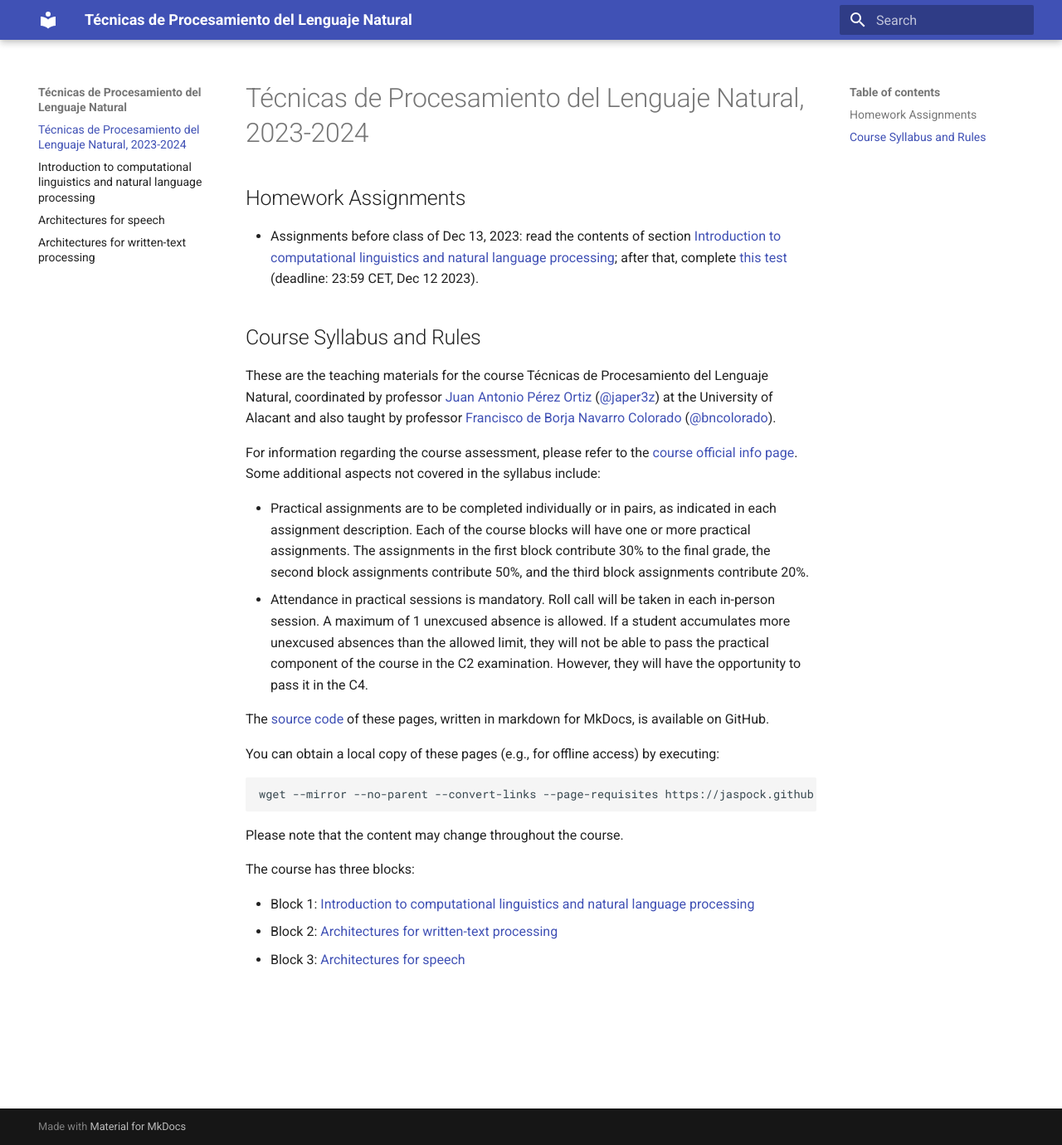
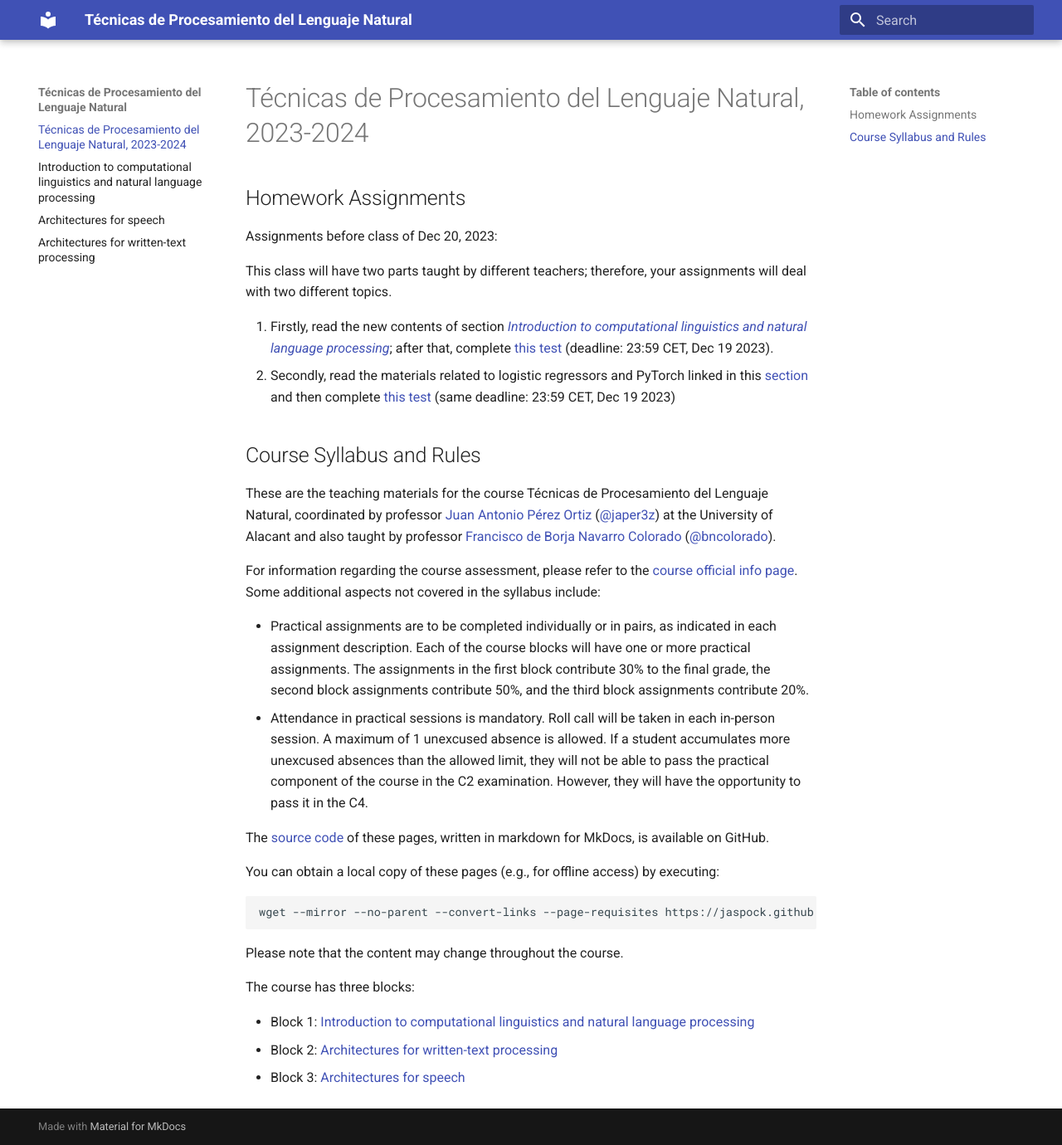
Before and after one commit to jaspock/tpln2324, an MkDocs documentation site: the page built from docs/index.md, in a window 1280 px wide and 1380 px high. Shown: the whole window at 83% size. Built offline with MkDocs 1.6.1 and Material for MkDocs 9.7.7, drawn with Linux system fonts in a browser that asks for light colours.

Commit message:
Update index.md

```diff
--- a/docs/index.md
+++ b/docs/index.md
@@ -2,9 +2,14 @@
 
 ## Homework Assignments
 
-* Assignments before class of Dec 13, 2023: read the contents of section [Introduction to computational linguistics and natural language processing](cl.md); after that, complete [this test](https://forms.gle/uesECmsw9Pez8DBA7) (deadline: 23:59 CET, Dec 12 2023).
+Assignments before class of Dec 20, 2023:
 
-<!-- Assignments before class of Dec 20, 2023: this class will have two parts taught by different teachers; therefore, your assignments will deal with two different topics; firstly, read the contents of section x; after that, complete this test (deadline: 23:59 CET, Dec 19 2023); secondly, read the materials related to logistic regressors and PyTorch linked in this [section](text.md#contenidos-a-preparar-antes-de-la-sesion-del-20122023) and then complete [this test](https://forms.gle/V3U9MTHo7c9DNhkc6) (same deadline: 23:59 CET, Dec 19 2023) -->
+This class will have two parts taught by different teachers; therefore, your assignments will deal with two different topics.
+
+1. Firstly, read the new contents of section [_Introduction to computational linguistics and natural language processing_](cl.md); after that, complete [this test](https://forms.gle/ZkDWRSRSzB4p7Ugy7) (deadline: 23:59 CET, Dec 19 2023).
+2. Secondly, read the materials related to logistic regressors and PyTorch linked in this [section](text.md#contenidos-a-preparar-antes-de-la-sesion-del-20122023) and then complete [this test](https://forms.gle/V3U9MTHo7c9DNhkc6) (same deadline: 23:59 CET, Dec 19 2023)
+
+<!--Assignments before class of Dec 13, 2023: read the contents of section [Introduction to computational linguistics and natural language processing](cl.md); after that, complete [this test](https://forms.gle/uesECmsw9Pez8DBA7) (deadline: 23:59 CET, Dec 12 2023).-->
 
 ## Course Syllabus and Rules
 
```
